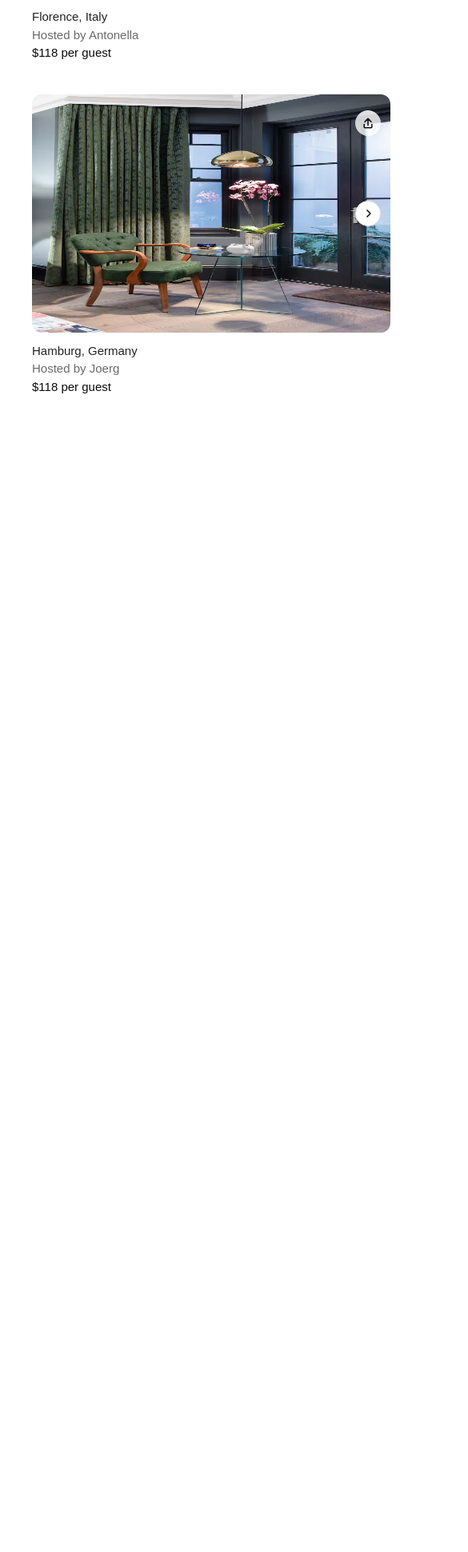
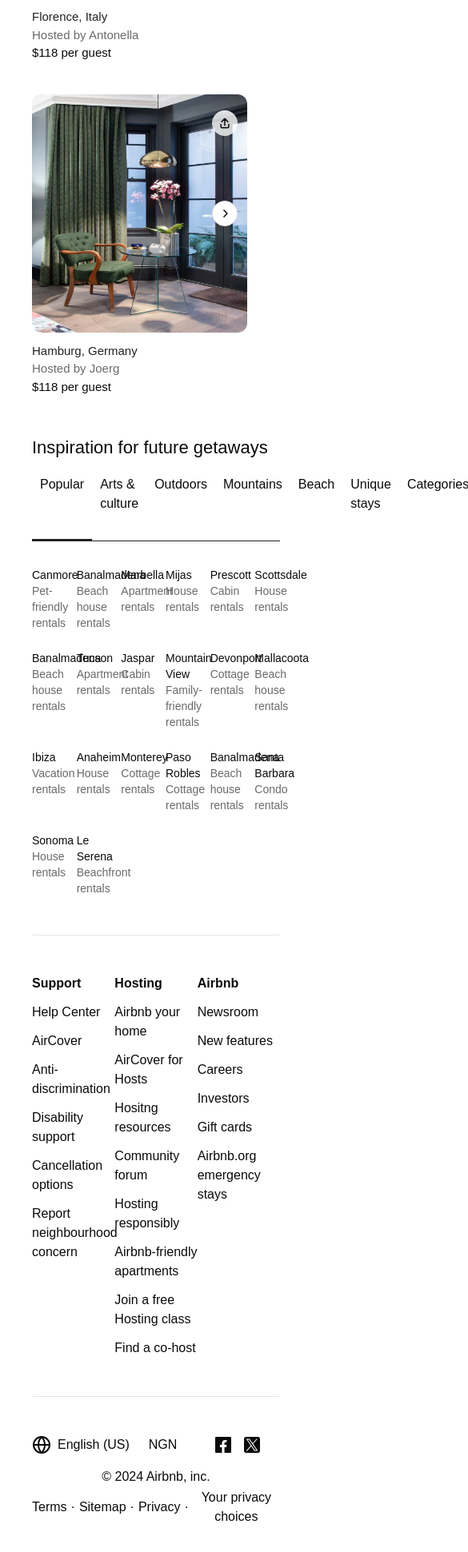
Before and after one commit to TimothyBabatu13/Airbnb-Clone, a Next.js app in the folder airbnb-clone/: page / in a window 390 px wide. Shown: the part 2135-4076 px from the top of the page at 80% size, 585 px wide, since content can reach past the window. Before the commit the page ends 2630 px from the top, so only its background shows below. Built offline with nearby package versions, Linux system fonts and the light colour scheme.

Commit message:
fixed responsiveness

```diff
--- a/airbnb-clone/src/app/components/Footer.tsx
+++ b/airbnb-clone/src/app/components/Footer.tsx
@@ -85,7 +85,7 @@
 
   return (
     <footer >
-        {/* <div style={{background:'rgba(0,0,0,0)'}} className="py-12 border-b">
+        <div style={{background:'rgba(0,0,0,0)'}} className="py-12 border-b">
           <h4 className="mb-2 text-[22px]">Inspiration for future getaways</h4>
           <div
             className="flex gap-0 border-b"
@@ -162,7 +162,7 @@
               </ul>
             </div>
           </div>
-        </div> */}
+        </div>
     </footer>
   )
 }
--- a/airbnb-clone/src/app/components/LodgeCard.tsx
+++ b/airbnb-clone/src/app/components/LodgeCard.tsx
@@ -34,7 +34,7 @@
 
   return (
     <div>
-        <Carousel className="w-full mb-3">
+        <Carousel className="w-full carousel--width mb-3">
             <CarouselContent className="h-[298.22px]">
                 {
                     data?.images.map((bg, index) => (
--- a/airbnb-clone/src/app/globals.css
+++ b/airbnb-clone/src/app/globals.css
@@ -73,12 +73,37 @@
 .small_image img:hover div {
   opacity: 1;
 }
-
+body{
+  overflow-x: hidden;
+}
+@media only screen and (max-width: 543px) {
+  .carousel--width{
+    width: 90%;
+  }
+}
+@media only screen and (max-width: 500px) {
+  .carousel--width{
+    width: 80%;
+  }
+}
+@media only screen and (max-width: 450px) {
+  .carousel--width{
+    width: 70%;
+  }
+}
+@media only screen and (max-width: 400px) {
+  .carousel--width{
+    width: 60%;
+  }
+}
+@media only screen and (max-width: 350px) {
+  .carousel--width{
+    width: 50%;
+  }
+}
 @media only screen and (min-width: 550px) {
   .lodge_card_wrapper {
     grid-template-columns: repeat(2, minmax(0, 1fr));
-    width: 100%;
-    max-width: 100%;
   }
 }
 
```
